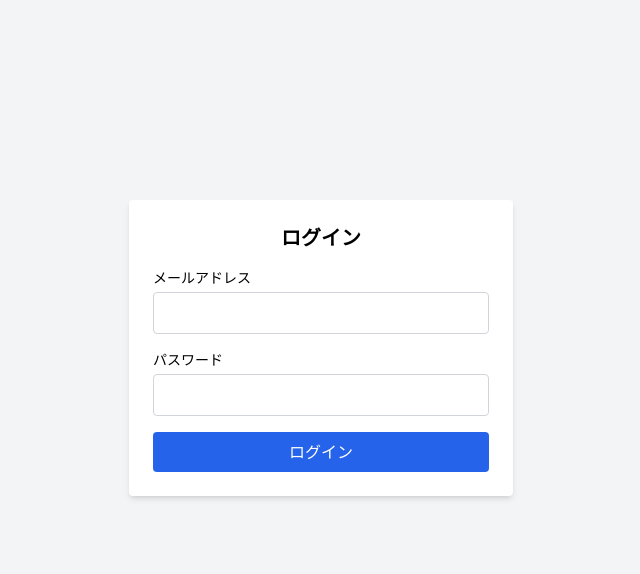
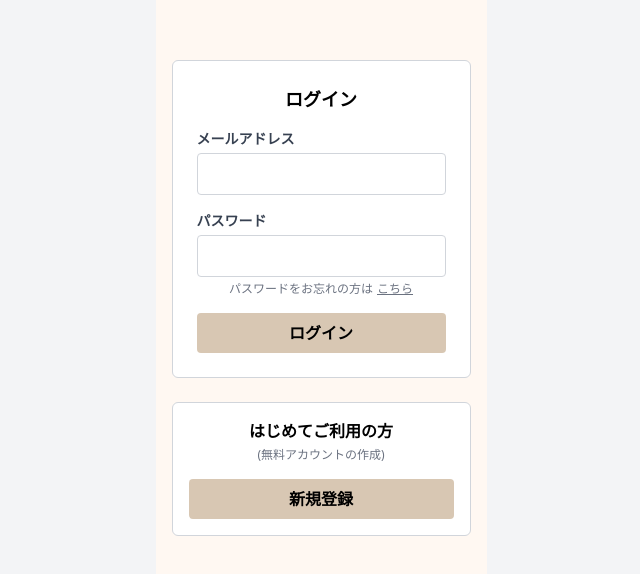
Before and after one commit to teishito/step4-richconnections-front, a Next.js app: page /login in a window 1280 px wide. Shown: the part 102-676 px from the top of the page, without its empty margins (319-959 px from the left). Built offline with nearby package versions, Linux system fonts and the light colour scheme.

Commit message:
Update Login.jsx

```diff
--- a/components/Login.jsx
+++ b/components/Login.jsx
@@ -9,49 +9,68 @@ export default function Login() {
 
   const handleLogin = (e) => {
     e.preventDefault();
-
-    // 認証（仮）→ 実際はAPIで認証チェック
     if (email === "user@example.com" && password === "password") {
-      // 認証成功 → トークン保存（仮）→ index に遷移
       localStorage.setItem("authToken", "sample-token");
-      router.push("/dashboard"); // dashboard.js に遷移
+      router.push("/");
     } else {
       alert("メールアドレスまたはパスワードが間違っています");
     }
   };
 
   return (
+    <div className="flex flex-col items-center justify-center min-h-screen bg-[#fff8f2] px-4">
+      {/* ログインフォーム */}
       <form
         onSubmit={handleLogin}
-      className="bg-white p-6 rounded shadow-md w-full max-w-sm mt-[100px] space-y-4"
+        className="bg-white border border-gray-300 p-6 rounded-md w-full max-w-sm mb-6"
       >
-      <h2 className="text-xl font-bold text-center">ログイン</h2>
-      <div>
-        <label className="block text-sm mb-1">メールアドレス</label>
+        <h2 className="text-lg font-bold text-center text-brown-800 mb-4">ログイン</h2>
+
+        <div className="mb-4">
+          <label className="block text-sm font-semibold mb-1 text-gray-700">メールアドレス</label>
           <input
             type="email"
             value={email}
             onChange={(e) => setEmail(e.target.value)}
-          className="w-full border border-gray-300 rounded p-2"
+            className="w-full border border-gray-300 rounded p-2 focus:outline-none focus:ring-2 focus:ring-brown-300"
             required
           />
         </div>
-      <div>
-        <label className="block text-sm mb-1">パスワード</label>
+
+        <div className="mb-1">
+          <label className="block text-sm font-semibold mb-1 text-gray-700">パスワード</label>
           <input
             type="password"
             value={password}
             onChange={(e) => setPassword(e.target.value)}
-          className="w-full border border-gray-300 rounded p-2"
+            className="w-full border border-gray-300 rounded p-2 focus:outline-none focus:ring-2 focus:ring-brown-300"
             required
           />
         </div>
+
+        <div className="text-xs text-gray-500 mb-4 text-center">
+          パスワードをお忘れの方は
+          <span className="underline ml-1 cursor-pointer text-brown-600">こちら</span>
+        </div>
+
         <button
           type="submit"
-        className="w-full bg-blue-600 text-white py-2 rounded hover:bg-blue-700 transition"
+          className="w-full bg-[#d8c7b3] text-brown-900 font-semibold py-2 rounded hover:bg-[#c8b7a3] transition"
         >
           ログイン
         </button>
       </form>
+
+      {/* 新規登録 */}
+      <div className="bg-white border border-gray-300 p-4 rounded-md w-full max-w-sm text-center">
+        <h3 className="font-bold text-brown-800 text-md mb-1">はじめてご利用の方</h3>
+        <p className="text-xs text-gray-500 mb-4">(無料アカウントの作成)</p>
+        <Link href="/signup">
+          <button className="w-full bg-[#d8c7b3] text-brown-900 font-semibold py-2 rounded hover:bg-[#c8b7a3] transition">
+            新規登録
+          </button>
+        </Link>
+      </div>
+    </div>
   );
 }
```
Lines whose indentation alone changed are shown as unchanged.
